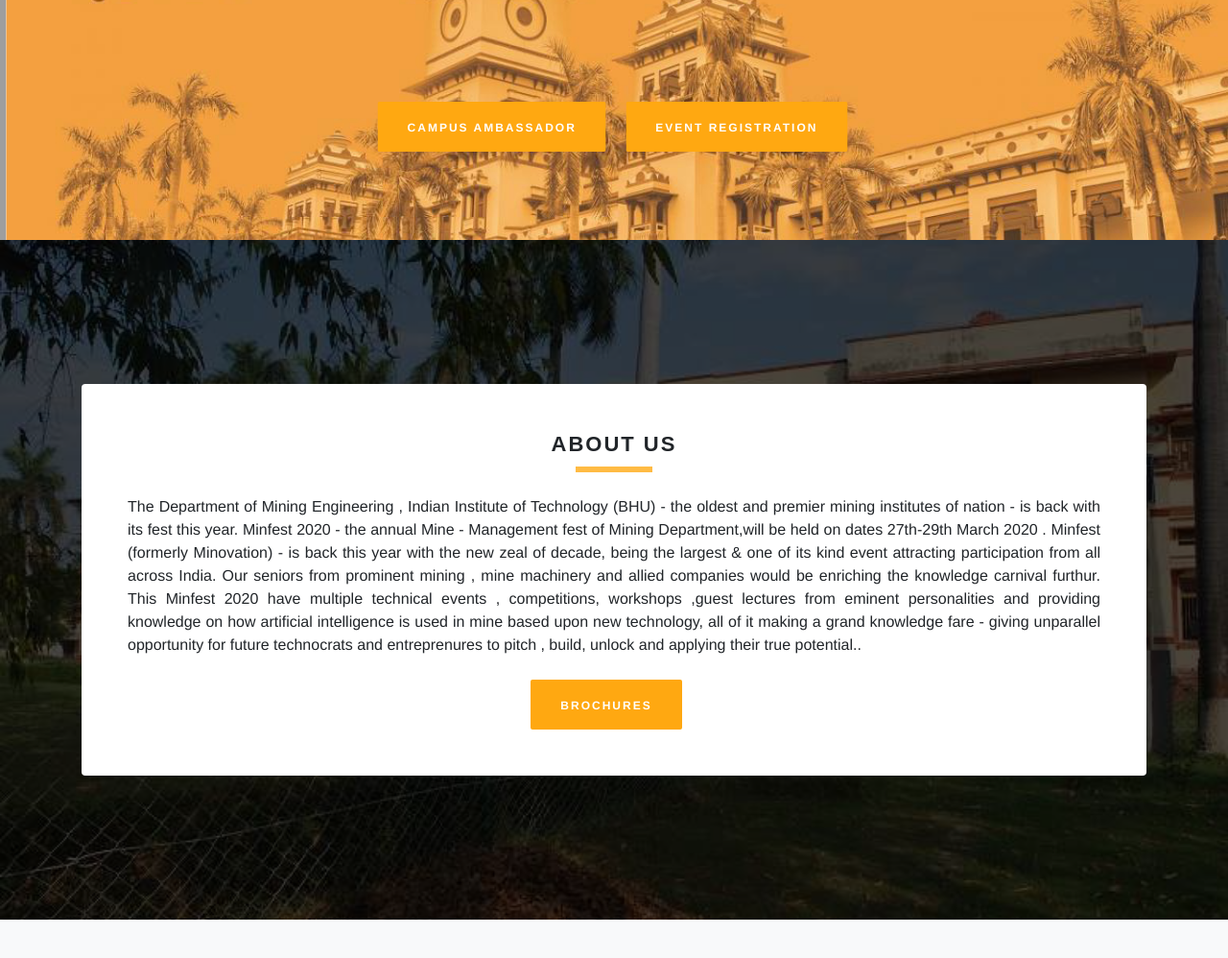
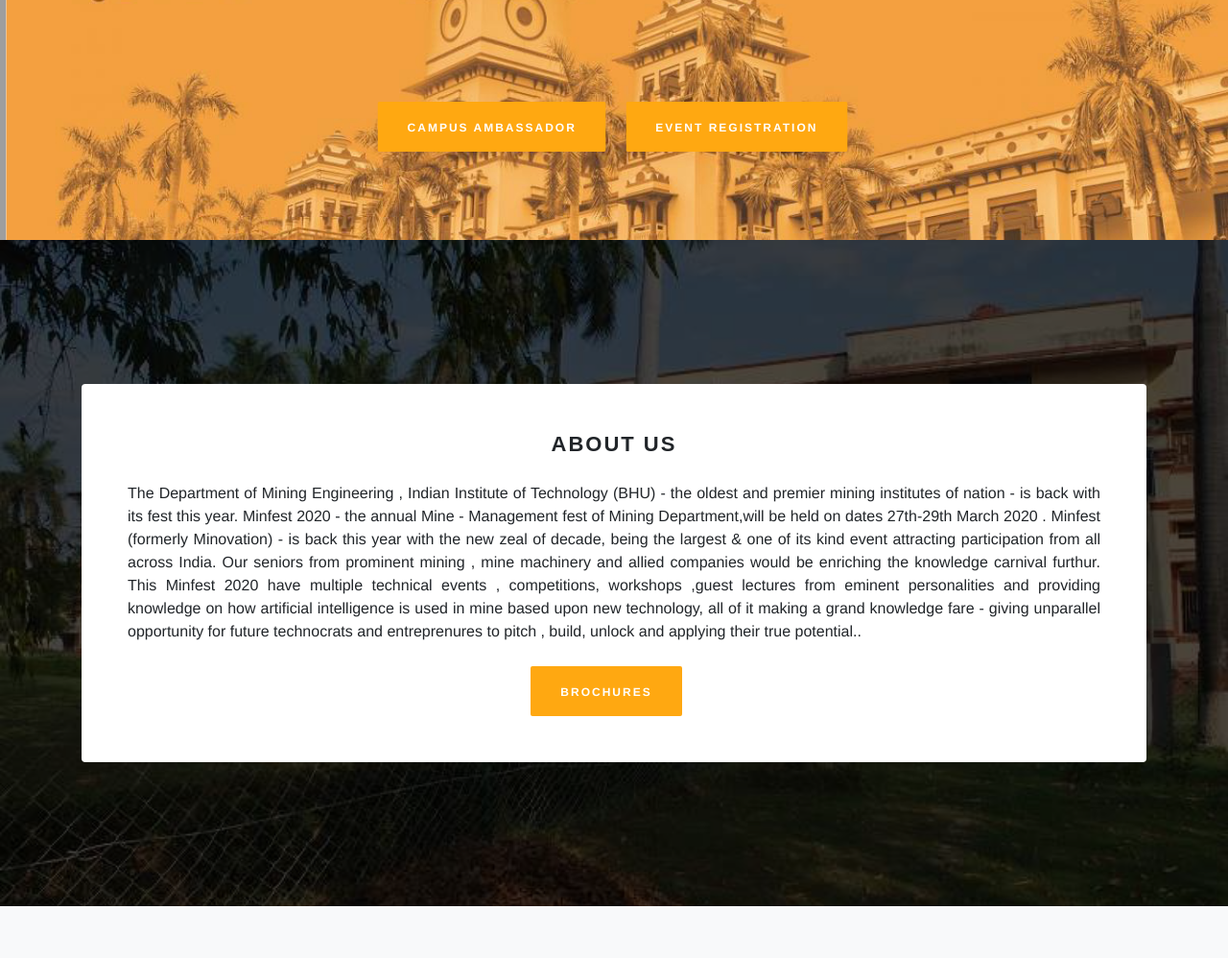
Before and after one commit to bobbysaprey420/minfest-20, a Django app: page / in a window 1280 px wide. Shown: the part 550-1548 px from the top of the page at 96% size. Run offline with Django 3.2, Linux system fonts and the light colour scheme; some libraries are stand-ins or nearby versions; grey boxes are pictures that could not be loaded.

Commit message:
Update index.html

```diff
--- a/templates/work/index.html
+++ b/templates/work/index.html
@@ -162,7 +162,7 @@
                         <div class="bg-white p-5 position-relative rounded">
                             <h3 class="font-alt font-w-700 letter-spacing-2 m-0 text-uppercase title-small" align="center">About us</h3>
 
-                            <span class="bg-yellow d-block mt-2 mx-auto sep-line-medium-thick-long"></span>
+
                             <p class="mt-4 text-medium" style="text-align:  justify;">
 
 The Department of Mining Engineering , Indian Institute of Technology (BHU) - the oldest and premier mining institutes of nation - is back with its fest
@@ -263,7 +263,7 @@ future technocrats and entreprenures to pitch , build, unlock and applying their
         <div class="row">
           <div class="col-lg-12 text-center">
             <h2 class="section-heading text-uppercase">Events
-            <span class="bg-yellow d-block mt-2 mx-auto sep-line-medium-thick-long"></span></h2>
+            </h2>
           </div>
         </div>
 
```
